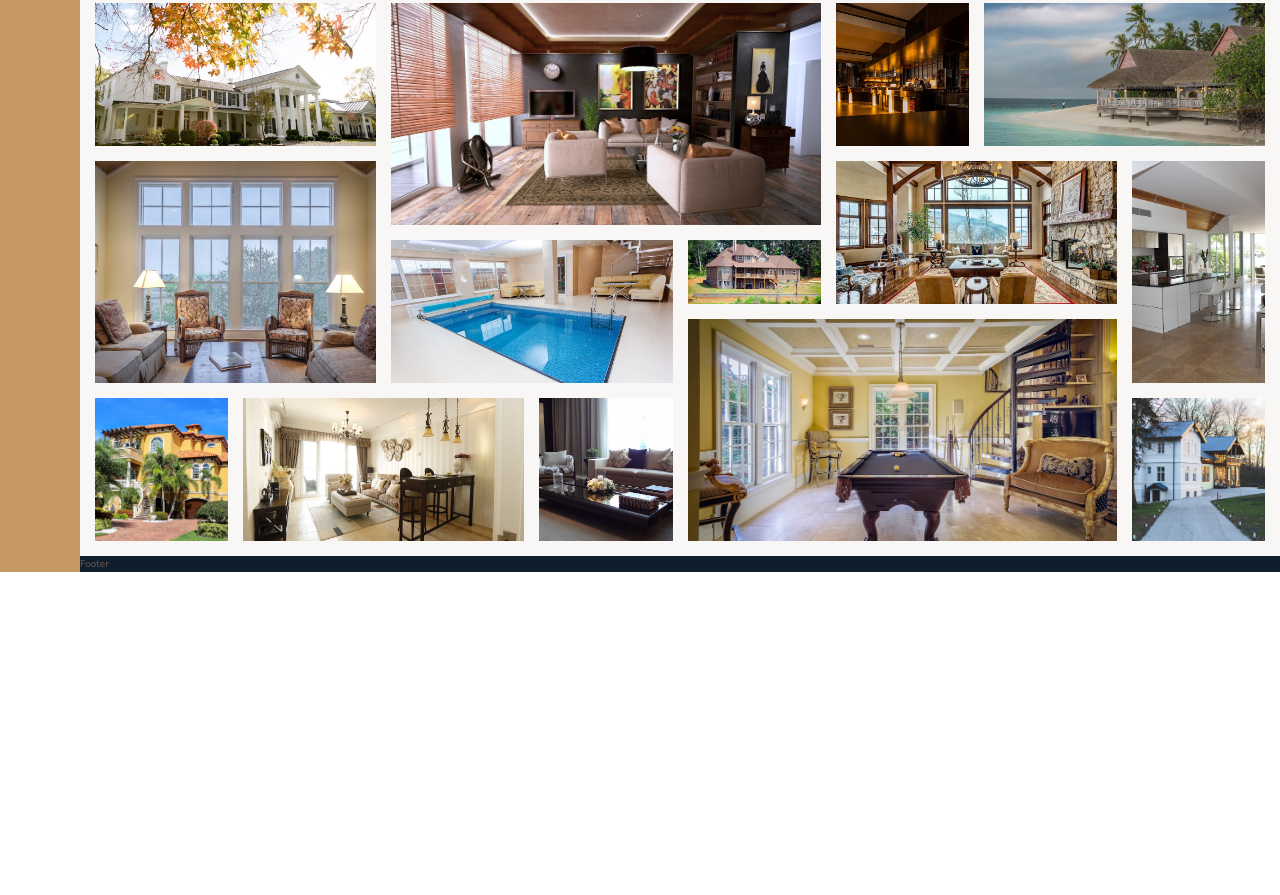
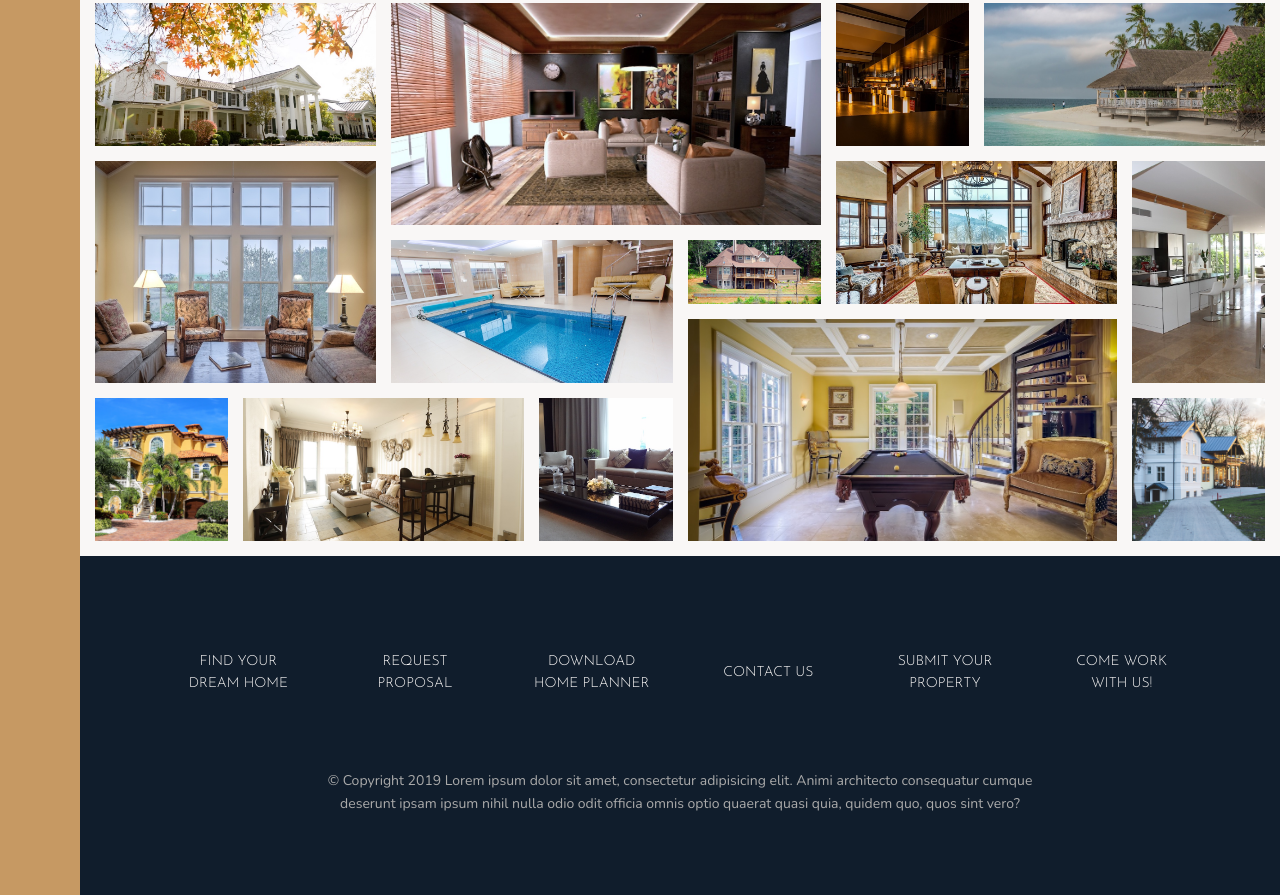
Before and after one commit to vfadeev89/nexter, a website: page index.html in a window 1280 px wide. Shown: the part 3086-3981 px from the top of the page. Before the commit the page ends 3658 px from the top, so only its background shows below. Drawn offline with nearby package versions, Linux system fonts and the light colour scheme.

Commit message:
Реализован footer

```diff
--- a/index.html
+++ b/index.html
@@ -355,7 +355,20 @@
 </section>
 
 <footer class="footer">
-    Footer
+    <ul class="nav">
+        <li class="nav__item"><a href="#" class="nav__link">Find your dream home</a></li>
+        <li class="nav__item"><a href="#" class="nav__link">Request proposal</a></li>
+        <li class="nav__item"><a href="#" class="nav__link">Download home planner</a></li>
+        <li class="nav__item"><a href="#" class="nav__link">Contact us</a></li>
+        <li class="nav__item"><a href="#" class="nav__link">Submit your property</a></li>
+        <li class="nav__item"><a href="#" class="nav__link">Come work with us!</a></li>
+    </ul>
+
+    <p class="copyright">
+        &copy; Copyright 2019 Lorem ipsum dolor sit amet, consectetur adipisicing elit. Animi architecto consequatur
+        cumque deserunt ipsam ipsum nihil nulla odio odit officia omnis optio quaerat quasi quia, quidem quo, quos sint
+        vero?
+    </p>
 </footer>
 </body>
 </html>
--- a/sass/_footer.scss
+++ b/sass/_footer.scss
@@ -1,4 +1,47 @@
 .footer {
   background-color: $color-secondary;
   grid-column: full-start / full-end;
+  padding: 8rem;
 }
+
+.nav {
+  list-style: none;
+
+  display: grid;
+  grid-template-columns: repeat(auto-fit, minmax(15rem, 1fr));
+  grid-gap: 2rem;
+  align-items: center;
+
+  &__item {
+
+  }
+
+  &__link:link,
+  &__link:visited {
+    font-size: 1.4rem;
+    color: #f9f7f6;
+    text-decoration: none;
+    font-family: $font-display;
+    text-transform: uppercase;
+    text-align: center;
+    padding: 1.5rem;
+    display: block;
+    transition: all .2s;
+  }
+
+  &__link:hover,
+  &__link:active {
+    background-color: rgba(#fff, .05);
+    transform: translateY(-3px);
+  }
+}
+
+.copyright {
+  font-size: 1.4rem;
+  color: $color-grey-light-2;
+  margin-right: auto;
+  margin-left: auto;
+  margin-top: 6rem;
+  text-align: center;
+  width: 70%;
+}
```
Also changed, not shown: css/main.css, 1 other file.
